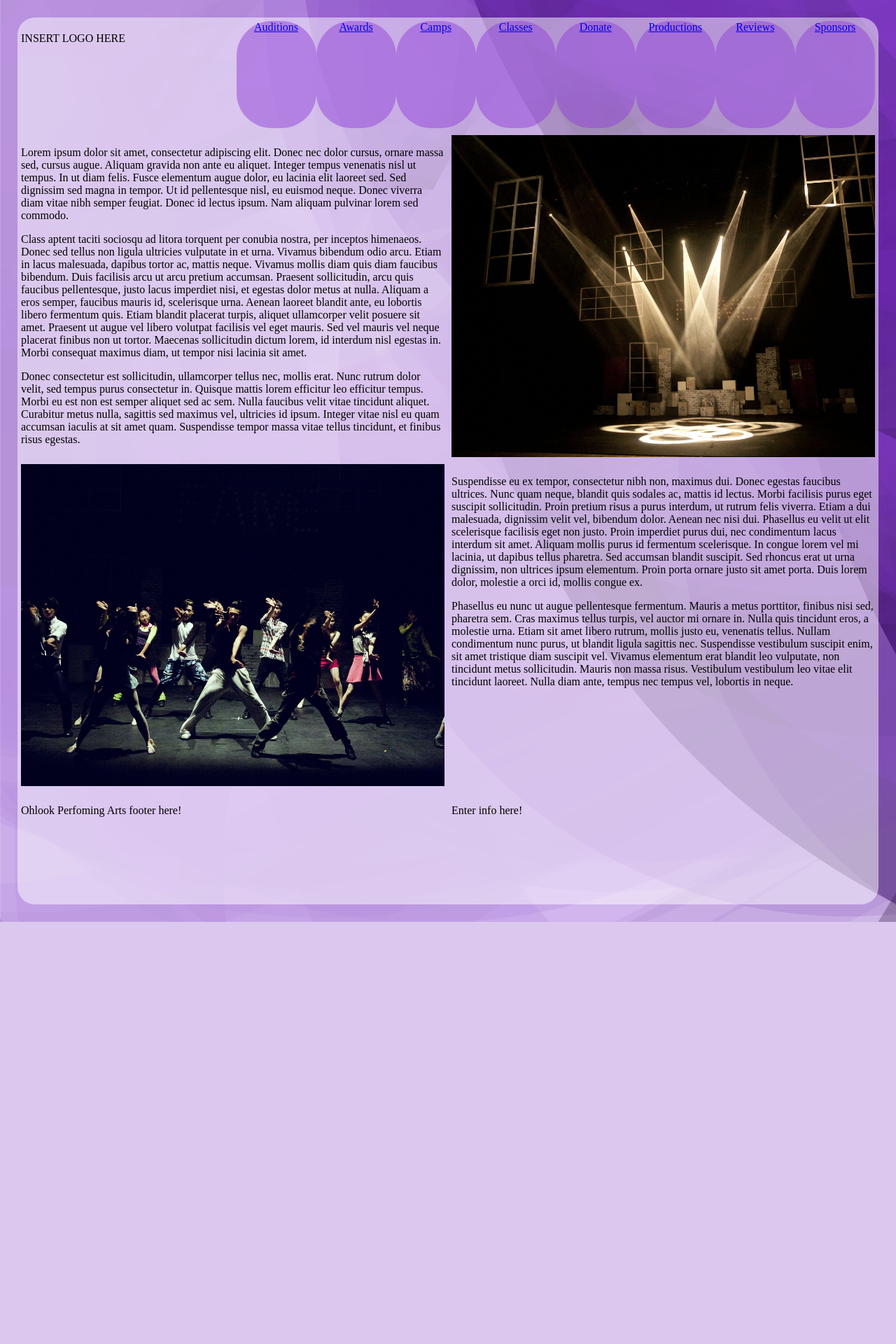
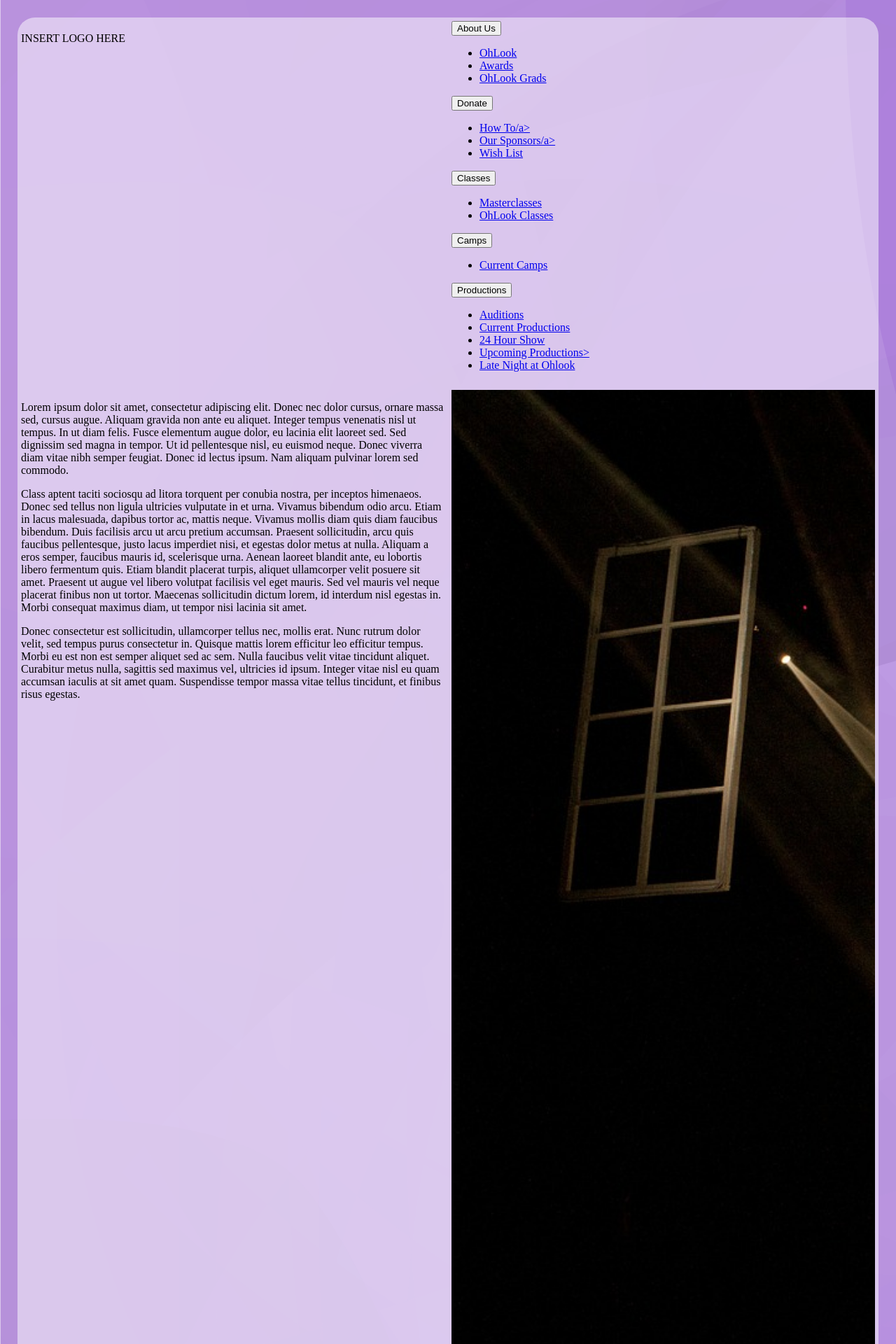
Before and after one commit to dangerpwnd/OHLook, a PHP site: page /Auditions.html in a window 1280 px wide. Shown: the top 1920 px of the page at 70% size. Before the commit the page ends 1317 px from the top, so only its background shows below. Run offline with PHP 8.4, Linux system fonts and the light colour scheme.

Commit message:
Revamp nav bar, creating circular nav, created structure of nav

```diff
--- a/Auditions.html
+++ b/Auditions.html
@@ -12,14 +12,46 @@
               <p>INSERT LOGO HERE</p>
             </div>
             <nav>
-                    <div class="nav-item"><a href="Auditions.html">Auditions</a></div>
-                    <div class="nav-item"><a href="Awards.html">Awards</a></div>
-                    <div class="nav-item"><a href="Camps.html">Camps</a></div>
-                    <div class="nav-item"><a href="Classes.html">Classes</a></div>
-                    <div class="nav-item"><a href="Donate.html">Donate</a></div>
-                    <div class="nav-item"><a href="Productions.html">Productions</a></div>
-                    <div class="nav-item"><a href="Reviews.html">Reviews</a></div>
-                    <div class="nav-item"><a href="Sponsors.html">Sponsors</a></div>
+              <!--About Us/Sponsors/Classes/Camps/Productions  -->
+                    <button class="cn-button" id="about-button">About Us</button>
+                    <div class="cn-wrapper" id="about-wrapper">
+                      <ul>
+                        <li><a href="OhLook.html">OhLook</a></li>
+                        <li><a href="Awards.html">Awards</a></li>
+                        <li><a href="OhGrads.html">OhLook Grads</a></li>
+                      </ul>
+                    </div>
+                    <button class="cn-button" id="donate-button">Donate</button>
+                    <div class="cn-wrapper" id="donate-wrapper">
+                      <ul>
+                        <li><a href="HowTo.html">How To/a></li>
+                        <li><a href="Sponsors.html">Our Sponsors/a></li>
+                        <li><a href="Wish.html">Wish List</a></li>
+                      </ul>
+                    </div>
+                    <button class="cn-button" id="class-button">Classes</button>
+                    <div class="cn-wrapper" id="class-wrapper">
+                      <ul>
+                        <li><a href="Master.html">Masterclasses</a></li>
+                        <li><a href="Class.html">OhLook Classes</a></li>
+                      </ul>
+                    </div>
+                    <button class="cn-button" id="camp-button">Camps</button>
+                    <div class="cn-wrapper" id="camp-wrapper">
+                      <ul>
+                        <li><a href="CCamps.html">Current Camps</a></li>
+                      </ul>
+                    </div>
+                    <button class="cn-button" id="prod-button">Productions</button>
+                    <div class="cn-wrapper" id="prod-wrapper">
+                      <ul>
+                        <li><a href="Auditions.html">Auditions</a></li>
+                        <li><a href="CProd.html">Current Productions</a></li>
+                        <li><a href="24.html">24 Hour Show</a></li>
+                        <li><a href="UpProd.html">Upcoming Productions></a></li>
+                        <li><a href="LateNight.html">Late Night at Ohlook</a></li>
+                      </ul>
+                    </div>
             </nav>
             <div id="content1">
                 <p>Lorem ipsum dolor sit amet, consectetur adipiscing elit. Donec nec dolor cursus, ornare massa sed, cursus augue. Aliquam gravida non ante eu aliquet. Integer tempus venenatis nisl ut tempus. In ut diam felis. Fusce elementum augue dolor, eu lacinia elit laoreet sed. Sed dignissim sed magna in tempor. Ut id pellentesque nisl, eu euismod neque. Donec viverra diam vitae nibh semper feugiat. Donec id lectus ipsum. Nam aliquam pulvinar lorem sed commodo. </p>
--- a/main.css
+++ b/main.css
@@ -9,7 +9,7 @@ body {
     margin: 25px 25px;
     padding: 5px;
     display: grid;
-    grid-template-areas: "logo nav nav nav" "cont1 cont1 pic1 pic1" "pic2 pic2 cont2 cont2" "foot1 foot1 foot2 foot2";
+    grid-template-areas: "logo logo phrase ticket" "cont1 cont1 pic1 pic1" "pic2 pic2 cont2 cont2" "foot1 foot1 foot2 foot2";
     grid-template-columns: repeat(4, 1fr);
     grid-template-rows: 1fr 3fr 3fr 1fr;
     grid-gap: 10px;
@@ -18,26 +18,31 @@ body {
     z-index: 25;
 }
 
-nav{
-    box-sizing: border-box;
-    grid-area: nav;
-    display: flex;
-    flex-direction: row;
-    align-content: space-between;
-    justify-content: space-between;
-}
 
 .nav-item{
   flex:1;
   background-color: rgba(145,68,217,0.5);
-  border-radius: 50px;
+  border-radius: 75px;
+  border: 10px solid black;
   align-items: center;
   text-align: center;
   margin: 0 auto;
 }
 
+.nav-item:hover{
+  background-color: #FEF88C;
+}
+
 #logo{
   grid-area: logo;
+}
+
+#phrase{
+  grid-area: phrase;
+}
+
+#ticket{
+  grid-area: ticket;
 }
 
 #content1{
```
